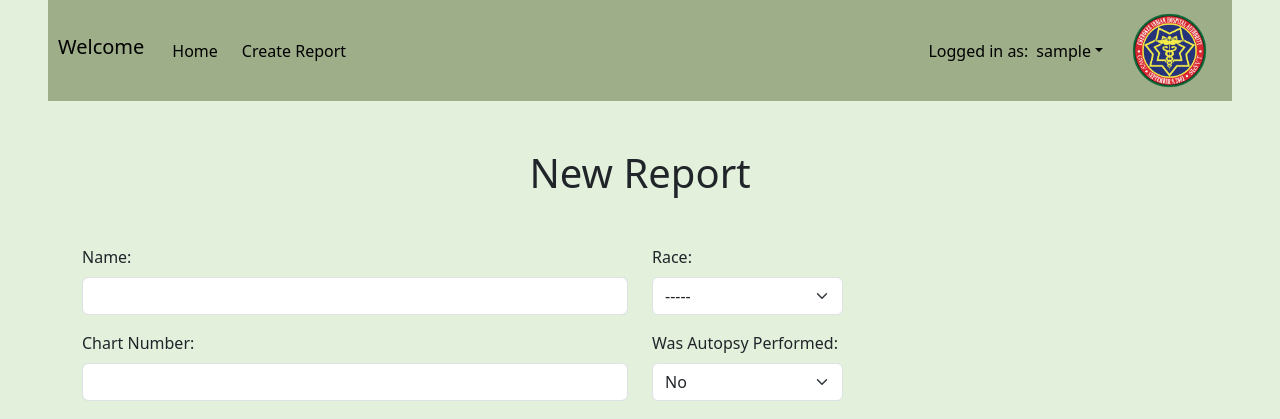
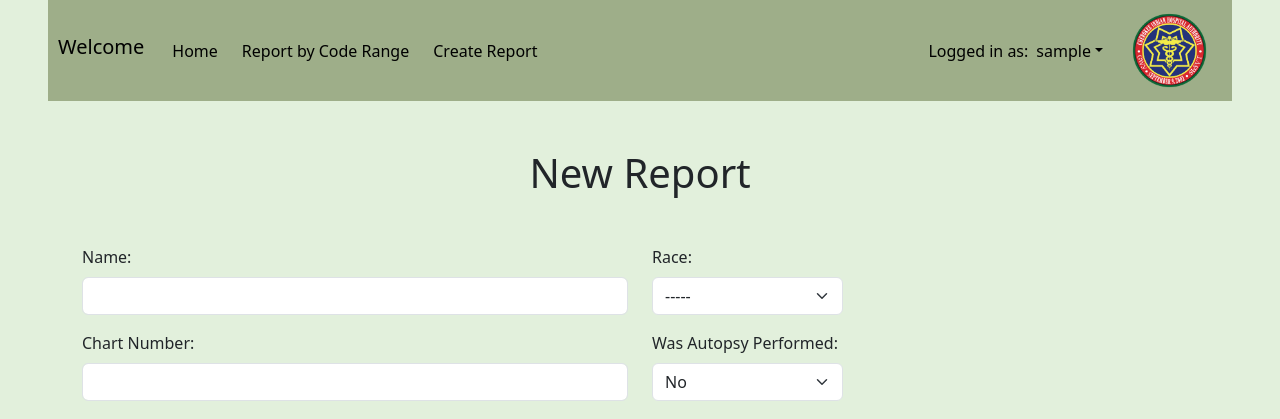
Before and after one commit to gatlincruz-ciha/DeathReportingAndRecording, a Django app: page /death_recording_and_reporting/create_deceased_report/ in a window 1280 px wide. Shown: the top 419 px of the page. Run offline with Django 5.2, Linux system fonts and the light colour scheme; the visitor is signed in with stand-in values (Sample User, id 1); some libraries are stand-ins or nearby versions.

Commit message:
Added ability to check code range

```diff
--- a/deathrr/templates/deathrr/partials/report_list.html
+++ b/deathrr/templates/deathrr/partials/report_list.html
@@ -31,9 +31,9 @@
         {% endif %}
         <td>{{report.dod}}</td>
         <td>
-            <form style="display:inline-block; border:none;" method="get" action="{% url 'deathrr:view_deceased_report' report.id%}"> {% csrf_token %} <button style="border:none; background:white;" class=""><i class="bi bi-eye-fill"></i></button></form>
-            <form style="display:inline-block; border:none;" method="get" class="" action="{% url 'deathrr:update_deceased_report' report.id%}">{% csrf_token %} <button style="border:none; background:white;" class=""><i class="bi bi-pencil-square"></i></button></form>
-            <form style="display:inline-block; border: none;" id="deleteForm" hx-post="{% url 'deathrr:delete_deceased_report' report.id %}" method="post" hx-target="#rep_tab"> {% csrf_token %} <button style="border:none; background:white; color:red;" class=""><i class="bi bi-x-lg"></i></button></form>
+            <form style="display:inline-block; border:none;" method="get" action="{% url 'deathrr:view_deceased_report' report.id return_screen %}"> {% csrf_token %} <button style="border:none; background:white;" class=""><i class="bi bi-eye-fill"></i></button></form>
+            <form style="display:inline-block; border:none;" method="get" class="" action="{% url 'deathrr:update_deceased_report' report.id return_screen %}">{% csrf_token %} <button style="border:none; background:white;" class=""><i class="bi bi-pencil-square"></i></button></form>
+            <form style="display:inline-block; border: none;" id="deleteForm" hx-post="{% url 'deathrr:delete_deceased_report' report.id return_screen %}" method="post" hx-target="#rep_tab"> {% csrf_token %} <button style="border:none; background:white; color:red;" class=""><i class="bi bi-x-lg"></i></button></form>
         </td>
     </tr>
   {% endfor%}
--- a/deathrr/templates/deathrr/partials/report_list_count.html
+++ b/deathrr/templates/deathrr/partials/report_list_count.html
@@ -31,8 +31,11 @@
         function addCodeToSearch(row) {
             const rowCode = row.getElementsByTagName('td')[1].innerText
             const filterTextBox = document.getElementById('filter_text');
+            const specialFilterTextBox = document.getElementById('special_filter');
+
             filterTextBox.value = rowCode;
             htmx.trigger(filterTextBox, 'blur');
+
         }
     </script>
 </div>
--- a/deathrr/templates/deathrr/update_deceased_report.html
+++ b/deathrr/templates/deathrr/update_deceased_report.html
@@ -57,7 +57,11 @@ Update Report
             </div>
         </div>
         <div class="text-center mt-3 flex">
+            {% if return_screen == 1 %}
             <a href="{% url 'deathrr:home' %}" class="btn btn-secondary">Cancel</a>
+            {% else %}
+            <a href="{% url 'deathrr:range_home' %}" class="btn btn-secondary">Cancel</a>
+            {% endif %}
             <button class="btn btn-secondary" type="submit" form="main-form">Save and Exit</button>
         </div>
     </form>
--- a/deathrr/templates/deathrr/view_deceased_report.html
+++ b/deathrr/templates/deathrr/view_deceased_report.html
@@ -121,7 +121,11 @@ View Report
             </tbody>
         </table>
         <div class="text-center mt-5">
+            {% if return_screen == 1 %}
             <form method="GET" action="{% url 'deathrr:home' %}"><button class="btn btn-primary" type="submit">Finish</button></form>
+            {% else %}
+            <form method="GET" action="{% url 'deathrr:range_home' %}"><button class="btn btn-primary" type="submit">Finish</button></form>
+            {% endif %}
         </div>
     </div>
 {% endblock %}
--- a/deathrr/urls.py
+++ b/deathrr/urls.py
@@ -5,14 +5,16 @@ app_name = 'deathrr'
 
 urlpatterns = [
     path('home/', views.home_view, name='home'),
+    path('code_range_home', views.range_home_view, name="range_home"),
     path('filter_reports/', views.filter_reports_view, name="filter_reports"),
-    #path('filter_reports_count/', views.filter_reports_count_view, name="filter_reports_count"),
+    path('filter_range_reports/', views.filter_range_reports_view, name="filter_range_reports"),
     path('create_deceased_report/', views.create_deceased_report, name='create_deceased_report'),
-    path('update_deceased_report/<int:pk>', views.update_deceased_report, name='update_deceased_report'),
-    path('view_deceased_report/<int:pk>', views.view_deceased_report, name='view_deceased_report'),
-    path('delete_deceased_report/<int:pk>', views.delete_report, name='delete_deceased_report'),
+    path('update_deceased_report/<int:pk>/<str:return_screen>', views.update_deceased_report, name='update_deceased_report'),
+    path('view_deceased_report/<int:pk>/<str:return_screen>', views.view_deceased_report, name='view_deceased_report'),
+    path('delete_deceased_report/<int:pk>/<str:return_screen>', views.delete_report, name='delete_deceased_report'),
     path('delete_deceased_code/<int:d_pk>/<int:c_pk>', views.delete_deceased_code, name='delete_deceased_code'),
     path('add_code/<int:pk>', views.add_code, name='add_code'),
     path('download_count_reports', views.download_count_reports, name="download_count_reports"),
     path('download_detail_reports', views.download_detail_reports, name="download_detail_reports"),
+    path('find_code', views.find_and_add_icd_code, name='find_and_add_code')
 ]
--- a/deathrr/views.py
+++ b/deathrr/views.py
@@ -8,8 +8,12 @@ from .models import DeceasedEntry, DeceasedCodes, ICDCode
 from .forms import DeceasedEntryForm, NewCodeForm
 from django.shortcuts import redirect, reverse
 from django.contrib.auth.decorators import login_required
-from django.db import connections
-from django.shortcuts import HttpResponse
+from django.db import connections, connection
+from django.http import JsonResponse, HttpResponse
+from collections import Counter
+
+
+
 
 
 @login_required(login_url="/users/login")
@@ -27,7 +31,10 @@ def home_view(request):
     ]
 
     special_filters = ["-----", "All Reports", "All Reports in Date Range", "All Reports with No Codes", "All Reports with 'Pending Investigation'"]
-
+    # if request.GET.get('start_code'):
+    #     request.session['start_code'] = request.GET.get('start_code')
+    # elif request.GET.get('end_code'):
+    #     request.session['end_code'] = request.GET.get('end_code')
     if request.GET.get('filter_start_date'):
         start_date = request.GET.get('filter_start_date')
         request.session['start_date'] = start_date
@@ -43,19 +50,41 @@ def home_view(request):
     else:
         end_date = datetime.date.today()
     filter_state = request.session.get('state', '-----')
+    start_code = request.session.get('start_code', '')
+    end_code = request.session.get('end_code', '')
     filter_text = request.session.get('filter_text', '')
     filter_code = request.session.get('filter_code', '')
     filter_primary = request.session.get('filter_primary', False)
     special_filter = request.session.get('special_filter', "-----")
 
     return render(request, 'deathrr/home.html', {'start_date': start_date, 'end_date': end_date, 'filter_code': filter_code, 'states':states, 'selected_state': filter_state, 'filter_text': filter_text,
-                                                 'filter_primary': filter_primary, 'special_filters': special_filters, 'selected_special_filter': special_filter})
+                                                 'filter_primary': filter_primary, 'special_filters': special_filters, 'selected_special_filter': special_filter, 'start_code': start_code, 'end_code': end_code})
 
+@login_required(login_url="/users/login")
+def range_home_view(request):
+
+    start_date = request.session.get('range_start_date', str(datetime.date.today()))
+    start_date = datetime.datetime.strptime(start_date, '%Y-%m-%d').date()
+    request.session['range_start_date'] = str(start_date)
+
+    end_date = request.session.get('range_end_date', str(datetime.date.today()))
+    end_date = datetime.datetime.strptime(end_date, '%Y-%m-%d').date()
+    request.session['range_end_date'] = str(end_date)
+    codes = ICDCode.objects.all().order_by('code').values_list('code', flat=True)
+    start_code = request.session.get('range_start_code', codes[0])
+    default_start_code = codes[0]
+    default_end_code = codes[len(codes)-1]
+    end_code = request.session.get('range_end_code', codes[len(codes)-1])
+    filter_text = request.session.get('range_filter_text', '')
+    return render(request, 'deathrr/code_range_home.html', {'range_start_date': start_date, 'range_end_date': end_date, 'range_filter_text': filter_text,'range_start_code': start_code, 'range_end_code': end_code, 'default_sc': default_start_code, 'default_ec': default_end_code})
 
 @login_required(login_url="/users/login")
 def filter_reports_view(request):
+
     if request.GET.get('special_filter'):
+
         request.session['special_filter'] = request.GET.get('special_filter')
+
     elif request.GET.get('filter_start_date'):
         request.session['start_date'] = request.GET.get('filter_start_date')
     elif request.GET.get('filter_end_date'):
@@ -66,8 +95,13 @@ def filter_reports_view(request):
         request.session['state'] = request.GET.get('filter_state')
     elif request.GET.get('filter_text'):
         request.session['filter_text'] = request.GET.get('filter_text')
+
     elif 'filter_text' in request.GET and not request.GET.get('filter_text'):
         request.session['filter_text'] = ""
+    elif request.GET.get('start_code'):
+        request.session['start_code'] = request.GET.get('start_code')
+    elif request.GET.get('end_code'):
+        request.session['end_code'] = request.GET.get('end_code')
     else:
         request.session['filter_primary'] = False
     start_date = request.session.get('start_date', str(datetime.date.today()))
@@ -101,10 +135,10 @@ def filter_reports_view(request):
                 else:
                     filtered_mapper = DeceasedCodes.objects.filter(deceased_id__in=report_ids, code_id__in=filter_code_id, is_primary=1).values_list('deceased_id', flat=True)
                 filtered_reports = filtered_reports.filter(id__in=filtered_mapper).order_by('dod')
-                print(list(filtered_reports.values_list('id', flat=True)))
+
                 request.session['download_count_data'] = json.dumps(list(filtered_reports.values_list('id', flat=True)))
 
-                return render(request, 'deathrr/partials/report_list.html', {'reports': filtered_reports, 'reports_size': len(filtered_reports)})
+                return render(request, 'deathrr/partials/report_list.html', {'reports': filtered_reports, 'reports_size': len(filtered_reports), 'return_screen': True})
             else:
                 description_filtered_reports = []
                 report_ids = filtered_reports.values_list('id', flat=True)
@@ -158,11 +192,11 @@ def filter_reports_view(request):
     elif special_filter == "All Reports in Date Range":
         all_reports = DeceasedEntry.objects.filter(dod__gte=start_date, dod__lte=end_date, deleted_flag=0).order_by('dod')
         request.session['download_count_data'] = json.dumps(list(all_reports.values_list('id', flat=True)))
-        return render(request, 'deathrr/partials/report_list.html', {'reports': all_reports, 'reports_size': len(all_reports)})
+        return render(request, 'deathrr/partials/report_list.html', {'reports': all_reports, 'reports_size': len(all_reports), 'return_screen': True})
     elif special_filter == "All Reports":
         all_reports = DeceasedEntry.objects.filter(deleted_flag=0).order_by('dod')
         request.session['download_count_data'] = json.dumps(list(all_reports.values_list('id', flat=True)))
-        return render(request, 'deathrr/partials/report_list.html', {'reports': all_reports, 'reports_size': len(all_reports)})
+        return render(request, 'deathrr/partials/report_list.html', {'reports': all_reports, 'reports_size': len(all_reports), 'return_screen': True})
     elif special_filter == "All Reports with No Codes":
         all_reports = DeceasedEntry.objects.filter(deleted_flag=0).order_by('dod')
         report_ids = all_reports.values_list('id', flat=True)
@@ -170,11 +204,96 @@ def filter_reports_view(request):
         no_code_ids = list(set(report_ids) - set(codes_mapper))
         all_reports = all_reports.filter(id__in=no_code_ids)
         request.session['download_count_data'] = json.dumps(list(all_reports.values_list('id', flat=True)))
-        return render(request, 'deathrr/partials/report_list.html', {'reports': all_reports, 'reports_size': len(all_reports)})
-    else:
+        return render(request, 'deathrr/partials/report_list.html', {'reports': all_reports, 'reports_size': len(all_reports), 'return_screen': True})
+    elif special_filter == "All Reports with 'Pending Investigation'":
         all_reports = DeceasedEntry.objects.filter(dod__gte=start_date, dod__lte=end_date, manner_of_death="Pending Investigation" ,deleted_flag=0).order_by('dod')
         request.session['download_count_data'] = json.dumps(list(all_reports.values_list('id', flat=True)))
-        return render(request, 'deathrr/partials/report_list.html', {'reports': all_reports, 'reports_size': len(all_reports)})
+        return render(request, 'deathrr/partials/report_list.html', {'reports': all_reports, 'reports_size': len(all_reports), 'return_screen': True})
+    # else:
+    #     print("There")
+    #     if start_code != "" and end_code != "":
+    #         start_is_code = is_code(start_code)
+    #         end_is_code = is_code(end_code)
+    #         if start_is_code and end_is_code:
+    #             if start_code < end_code:
+    #                 code_ids = ICDCode.objects.all().order_by('code')
+    #                 code_ids = code_ids.filter(code__gte=start_code, code__lte=end_code).values_list('id', flat=True)
+    #                 #data = DeceasedCodes.objects.filter(code_id__in=code_ids).values_list('code_id', flat=True)
+    #                 data = DeceasedCodes.objects.filter(code_id__in=code_ids).values_list('deceased_id', flat=True)
+    #                 r = DeceasedEntry.objects.filter(id__in=data).values_list('id', flat=True)
+    #                 data = DeceasedCodes.objects.filter(deceased_id__in=r, code_id__in=code_ids).values_list('code_id', flat=True)
+    #
+    #                 #deceased_ids = DeceasedCodes.objects.filter(code_id__in=code_ids).values_list('deceased_id', flat=True)
+    #                 #filtered_reports = DeceasedEntry.objects.filter(id__in=deceased_ids, dod__gte=start_date, dod__lte=end_date, deleted_flag=0).values_list('id', flat=True)
+    #                 #data = DeceasedCodes.objects.filter(deceased_id__in=filtered_reports).values_list('code_id', flat=True)
+    #                 data = dict(Counter(data))
+    #                 filtered_count_reports = []
+    #                 for key in data.keys():
+    #                     curr = ICDCode.objects.get(id=key)
+    #                     filtered_count_reports.append({'count': data[key], 'description': curr.description, 'code': curr.code})
+    #                 filtered_count_reports = sorted(filtered_count_reports, key=lambda x: x['code'])
+    #
+    #                 return render(request, 'deathrr/partials/report_list_count.html', {'reports': filtered_count_reports, 'reports_size': len(filtered_count_reports)})
+    #
+    #
+    #     return HttpResponse("Response")
+
+
+@login_required(login_url="/users/login")
+def filter_range_reports_view(request):
+    if request.GET.get('range_start_date'):
+        request.session['range_start_date'] = request.GET.get('range_start_date')
+    elif request.GET.get('range_end_date'):
+        request.session['range_end_date'] = request.GET.get('range_end_date')
+    elif request.GET.get('range_filter_text'):
+        request.session['range_filter_text'] = request.GET.get('range_filter_text')
+    elif 'range_filter_text' in request.GET and not request.GET.get('range_filter_text'):
+        request.session['range_filter_text'] = ""
+    elif request.GET.get('range_start_code'):
+        request.session['range_start_code'] = request.GET.get('range_start_code')
+    elif request.GET.get('range_end_code'):
+        request.session['range_end_code'] = request.GET.get('range_end_code')
+    start_date = request.session.get('range_start_date', str(datetime.date.today()))
+    end_date = request.session.get('range_end_date', str(datetime.date.today()))
+    filter_text = request.session.get('range_filter_text', '')
+    start_code = request.session.get('range_start_code', '')
+    end_code = request.session.get('range_end_code', '')
+    codes_in_range = ICDCode.objects.filter(code__gte=start_code, code__lte=end_code).values_list('id', flat=True)
+    filtered_reports = DeceasedEntry.objects.filter(dod__gte=start_date, dod__lte=end_date, deleted_flag=0)
+    if filter_text == "" or not is_code(filter_text):
+        if start_code != "" and end_code != "":
+            start_is_code = is_code(start_code)
+            end_is_code = is_code(end_code)
+            if start_is_code and end_is_code:
+                if start_code < end_code:
+                    code_ids = ICDCode.objects.all().order_by('code')
+                    code_ids = code_ids.filter(code__gte=start_code, code__lte=end_code).values_list('id', flat=True)
+                    #data = DeceasedCodes.objects.filter(code_id__in=code_ids).values_list('code_id', flat=True)
+                    data = DeceasedCodes.objects.filter(code_id__in=code_ids).values_list('deceased_id', flat=True)
+                    r = DeceasedEntry.objects.filter(id__in=data, dod__gte=start_date, dod__lte=end_date, deleted_flag=0).values_list('id', flat=True)
+                    data = DeceasedCodes.objects.filter(deceased_id__in=r, code_id__in=code_ids).values_list('code_id', flat=True)
+
+                    #deceased_ids = DeceasedCodes.objects.filter(code_id__in=code_ids).values_list('deceased_id', flat=True)
+                    #filtered_reports = DeceasedEntry.objects.filter(id__in=deceased_ids, dod__gte=start_date, dod__lte=end_date, deleted_flag=0).values_list('id', flat=True)
+                    #data = DeceasedCodes.objects.filter(deceased_id__in=filtered_reports).values_list('code_id', flat=True)
+                    data = dict(Counter(data))
+                    filtered_count_reports = []
+                    for key in data.keys():
+                        curr = ICDCode.objects.get(id=key)
+                        filtered_count_reports.append({'count': data[key], 'description': curr.description, 'code': curr.code})
+                    filtered_count_reports = sorted(filtered_count_reports, key=lambda x: x['code'])
+
+                    return render(request, 'deathrr/partials/report_list_count.html', {'reports': filtered_count_reports, 'reports_size': len(filtered_count_reports)})
+    if filter_text != "" and is_code(filter_text):
+        report_ids = filtered_reports.values_list('id', flat=True)
+        filter_code_id = ICDCode.objects.filter(code=filter_text).values_list('id', flat=True)
+
+        filtered_mapper = DeceasedCodes.objects.filter(deceased_id__in=report_ids, code_id__in=filter_code_id).values_list('deceased_id', flat=True)
+        filtered_reports = filtered_reports.filter(id__in=filtered_mapper).order_by('dod')
+        request.session['download_count_data'] = json.dumps(list(filtered_reports.values_list('id', flat=True)))
+        return render(request, 'deathrr/partials/report_list.html',
+                      {'reports': filtered_reports, 'reports_size': len(filtered_reports), 'return_screen': False})
+    return HttpResponse("Hello")
 
 
 
@@ -182,7 +301,6 @@ def is_code(text):
     obj = ICDCode.objects.filter(code=text)
     is_code = False if not obj.exists() else True
     return is_code
-
 
 
 @login_required(login_url="/users/login")
@@ -198,7 +316,8 @@ def create_deceased_report(request):
 
 
 @login_required(login_url="/users/login")
-def update_deceased_report(request, pk):
+def update_deceased_report(request, pk, return_screen):
+    r_screen = 1 if return_screen == "True" else 0
     report = DeceasedEntry.objects.get(id=pk)
     modified_by = request.user.username
     form = DeceasedEntryForm(instance=report)
@@ -212,11 +331,12 @@ def update_deceased_report(request, pk):
     else:
         form = DeceasedEntryForm(instance=report)
 
-    return render(request, 'deathrr/update_deceased_report.html', {'form': form, 'pk': pk})
+    return render(request, 'deathrr/update_deceased_report.html', {'form': form, 'pk': pk, 'return_screen': r_screen})
 
 
 @login_required(login_url="/users/login")
-def view_deceased_report(request, pk):
+def view_deceased_report(request, pk, return_screen):
+    r_screen = 1 if return_screen == "True" else 0
     report = DeceasedEntry.objects.get(id=pk)
     try:
         codes = DeceasedCodes.objects.filter(deceased_id=pk)
@@ -228,13 +348,14 @@ def view_deceased_report(request, pk):
         codes = None
         code_info = []
     if codes:
-        return render(request, 'deathrr/view_deceased_report.html', {'report': report, 'codes': code_info, 'codes_size': len(code_info)})
+        return render(request, 'deathrr/view_deceased_report.html', {'report': report, 'codes': code_info, 'codes_size': len(code_info), 'return_screen': r_screen})
     else:
-        return render(request, 'deathrr/view_deceased_report.html', {'report': report, 'codes': None, 'codes_size': 0})
+        return render(request, 'deathrr/view_deceased_report.html', {'report': report, 'codes': None, 'codes_size': 0, 'return_screen': r_screen})
 
 
 @login_required(login_url="/users/login")
-def delete_report(request, pk):
+def delete_report(request, pk, return_screen):
+    r_screen = 1 if return_screen == "True" else 0
     report = DeceasedEntry.objects.get(id=pk)
     start_date = request.session.get('start_date', datetime.datetime.today())
     end_date = request.session.get('end_date', datetime.datetime.today())
@@ -243,7 +364,7 @@ def delete_report(request, pk):
         report.save()
     filtered_reports = DeceasedEntry.objects.filter(dod__gte=start_date, dod__lte=end_date, deleted_flag=False).order_by('dod')
     request.session['download_count_data'] = json.dumps(list(filtered_reports.values_list('id', flat=True)))
-    return render(request, 'deathrr/partials/report_list.html', {'reports': filtered_reports, 'reports_size': len(filtered_reports)})
+    return render(request, 'deathrr/partials/report_list.html', {'reports': filtered_reports, 'reports_size': len(filtered_reports), 'return_screen': r_screen})
 
 
 @login_required(login_url="/users/login")
@@ -303,20 +424,30 @@ def delete_deceased_code(request, d_pk, c_pk):
 
 
 @login_required(login_url="/users/login")
-def find_and_add_icd_code(icd_code):
-    code_exists = False
+def find_and_add_icd_code(request):
+    icd_code = request.GET.get('code_text')
+
+    code_ien = -1
     potential_entry = ICDCode.objects.filter(code=icd_code)
     if not potential_entry.exists():
-        with connections['RPMS'].cursor() as cursor:
+        # with connections['RPMS'].cursor() as cursor:
+        #     query = f"SELECT * FROM IHS.BVS_MORTALITY_ICD10 WHERE CODE='{icd_code}'"
+        #     cursor.execute(query)
+        #     print("thelre")
+        #     row = cursor.fetchone()
+        #     if row:
+        #         ICDCode.objects.create(id=row.ien ,code=row.code, description=row.description, type='C')
+        #         code_ien = ICDCode.objects.get(id=row.ien)
+        with connection.cursor() as cursor:
+            cursor.execute('USE rpms')
             query = f"SELECT * FROM IHS.BVS_MORTALITY_ICD10 WHERE CODE='{icd_code}'"
             cursor.execute(query)
-            row = cursor.fetchone()
-            if row:
-                ICDCode.objects.create(code=row.code, description=row.description, type='C')
-                code_exists = True
+            result = cursor.fetchone()
+
     else:
-        code_exists = True
-    return code_exists
+        code_ien = ICDCode.objects.filter(code=icd_code)[0].id
+
+    return JsonResponse({'code_ien': code_ien})
 
 
 @login_required(login_url="/users/login")
--- a/deathrrproject/settings.py
+++ b/deathrrproject/settings.py
@@ -90,8 +90,8 @@ DATABASES = {
     'default': {
         'ENGINE': 'django.db.backends.mysql',
         'NAME': 'testdb3',
-        'USER': 'rattler',
-        'PASSWORD': 'DemB0n3s',
+        'USER': 'root',
+        'PASSWORD': 'P@$$w0rd',
         'HOST': 'localhost',
         'PORT': '3306'
     },
--- a/templates/base.html
+++ b/templates/base.html
@@ -42,6 +42,9 @@
                         </form>
                     </li>
                     <li class="nav-item active">
+                        <a href="{% url 'deathrr:range_home' %}"><button class="btn my-2 my-sm-0" style="background-color: rgb(0,0,0,0); border: none; color: black" type="button">Report by Code Range</button></a>
+                    </li>
+                    <li class="nav-item active">
                         <a href="{% url 'deathrr:create_deceased_report' %}"><button class="btn my-2 my-sm-0" style="background-color: rgb(0,0,0,0); border: none; color: black" type="button">Create Report</button></a>
                     </li>
                 </ul>
```
Also changed, not shown: deathrr/templates/deathrr/code_range_home.html (added, +50 -0 lines), deathrr/templates/deathrr/home.html (+29 -11 lines), deathrr/templates/deathrr/partials/deceased_codes_list.html (+29 -0 lines).
